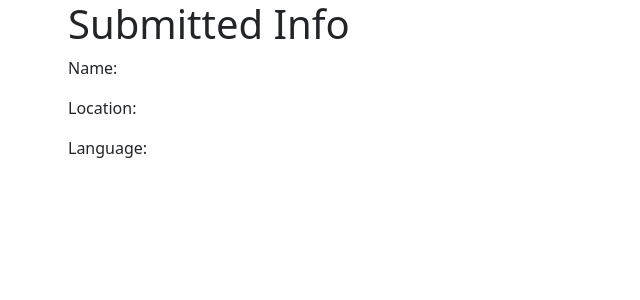
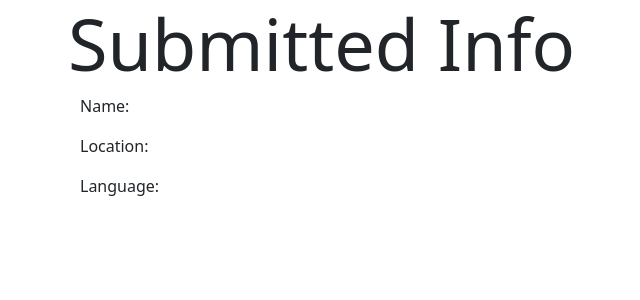
Before and after one commit to wrightpatrick/python, a Flask app: page /result in a window 1280 px wide. Shown: the top 300 px of the page, without its empty margins (14-654 px from the left). Run offline with Flask 2, Linux system fonts and the light colour scheme.

Commit message:
css playaround

```diff
--- a/flask/survey/templates/result.html
+++ b/flask/survey/templates/result.html
@@ -11,16 +11,19 @@
 <body>
     <div class="container">
 
-        <h1>Submitted Info</h1>
-
+        <h1 class="display-2">Submitted Info</h1>
+        <div class="container">
             <label for="name">Name:</label>
                 <p>{{session['name']}}</p>
-
+        </div>
+        <div class="container">
             <label for="location">Location:</label>
                 <p>{{session['location']}}</p>
-
+        </div>
+        <div class="container">
             <label for="language">Language:</label>
                 <p>{{session['language']}}</p>
+        </div>
 
 
 
```
Lines whose indentation alone changed are shown as unchanged.
